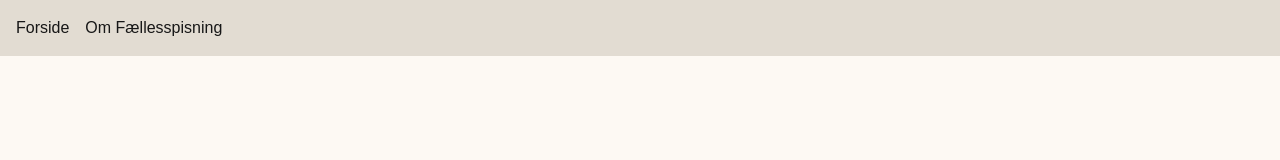
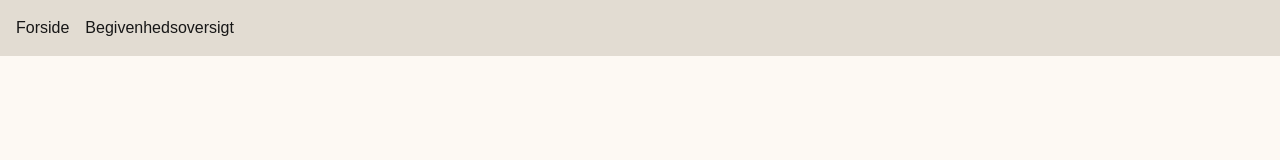
Before and after one commit to MOET2025/communal-dinning, a Next.js app: page /events in a window 1280 px wide. Shown: the top 160 px of the page. Built offline with nearby package versions, Linux system fonts and the light colour scheme; no server answers; the database is empty.

Commit message:
changed navbar items

```diff
--- a/app/events/page.tsx
+++ b/app/events/page.tsx
@@ -28,14 +28,14 @@ export async function Events() {
 export default function Page() {
   Events();
   return (
-          <nav className='navbar p-4'>
+      <nav className='navbar p-4 w-full'>
         <div className='container mx-auto flex justify-between item-center'>
           <div className='block'>
-            <Link href='/events' className='mr-4'>
+            <Link href='/' className='mr-4'>
               Forside
             </Link>
-            <Link href='/' className='mr-4'>
-              Om Fællesspisning
+            <Link href='/events' className='mr-4'>
+              Begivenhedsoversigt
             </Link>
           </div>
         </div>
--- a/app/page.tsx
+++ b/app/page.tsx
@@ -9,11 +9,11 @@ export default function Home() {
       <nav className='navbar p-4 w-full'>
         <div className='container mx-auto flex justify-between item-center'>
           <div className='block'>
-            <Link href='/events' className='mr-4'>
+            <Link href='/' className='mr-4'>
               Forside
             </Link>
-            <Link href='/' className='mr-4'>
-              Om Fællesspisning
+            <Link href='/events' className='mr-4'>
+              Begivenhedsoversigt
             </Link>
           </div>
         </div>
```
